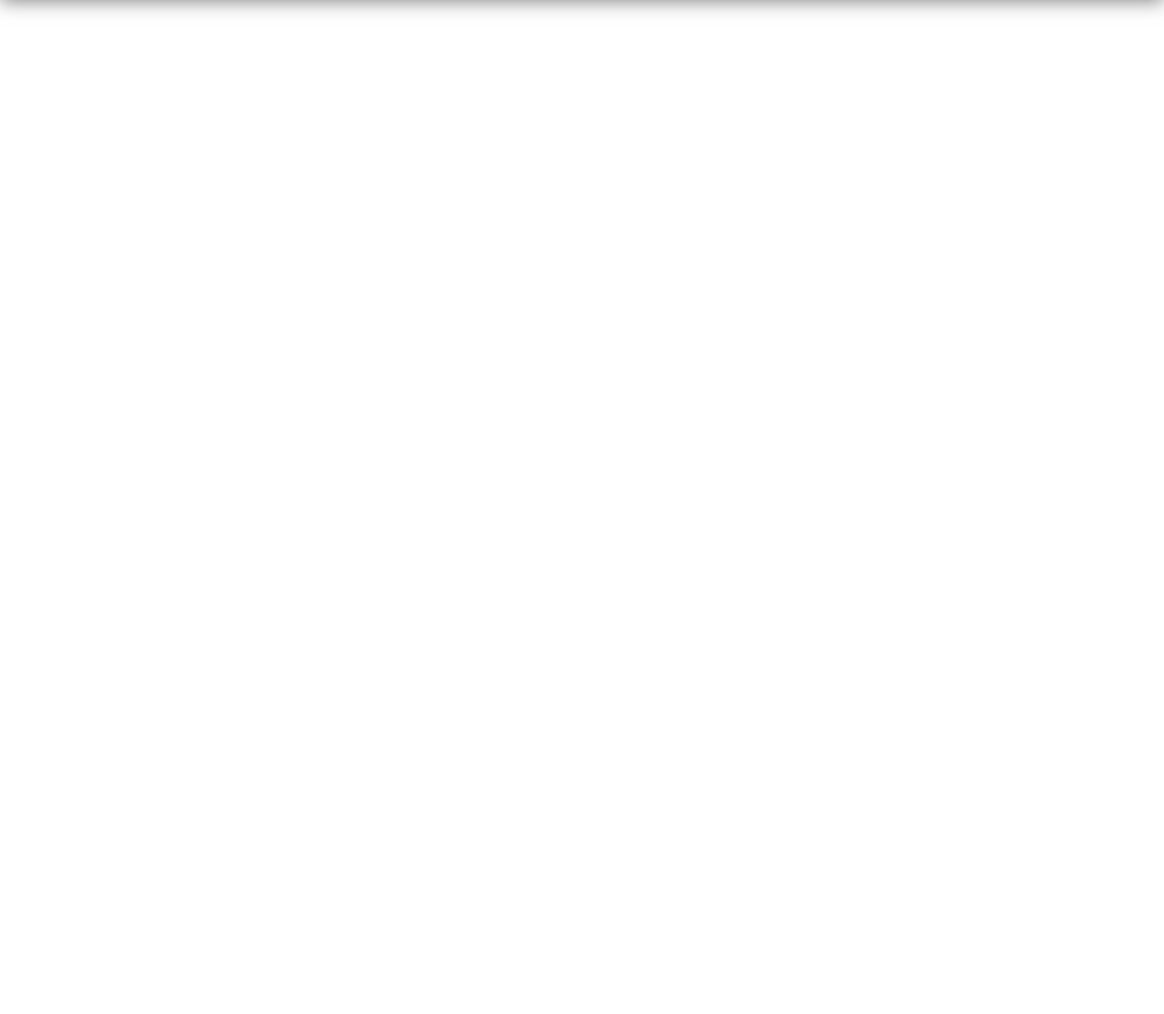
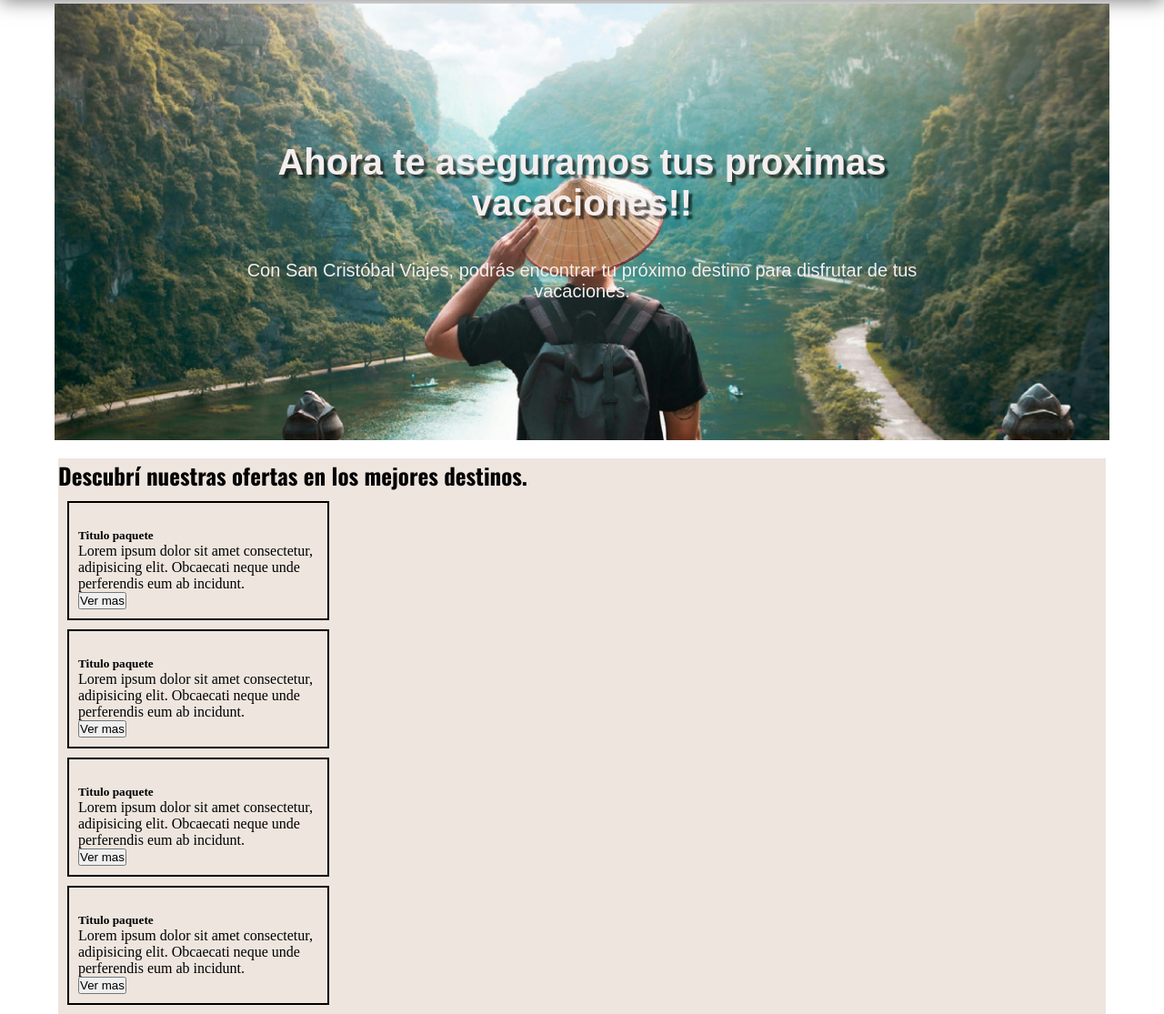
Before and after one commit to emaortigoza/SanCristobalViajes-UTN, a plain HTML site: page index.html in a window 1280 px wide. Shown: the part 99-1214 px from the top of the page at 91% size. Before the commit the page ends 800 px from the top, so only its background shows below. Drawn offline with nearby package versions, Linux system fonts and the light colour scheme.

Commit message:
Se esta trabajando en la seccion de paquetes. Ver tema de flexbox

```diff
--- a/css/style.css
+++ b/css/style.css
@@ -47,3 +47,74 @@
         text-decoration: double;
         color: rgb(114, 184, 92);
     }
+/*----------------------------------------*/
+/* Main */
+
+/* .container__hero{
+
+}
+ */
+.imagen__hero{
+    height: 60vh;
+    background-image: url("../imagenes/portada.jpg");
+    background-repeat: no-repeat;
+    background-size: cover;
+    background-position: center center;
+    display:flex ;
+    justify-content: center;
+    align-items: center;
+    flex-direction: column;
+    padding-inline: 200px;
+    text-align: center;
+    margin-top: 5px;
+    margin-left: 60px;
+    margin-right: 60px;
+}
+
+.imagen__hero h2{
+    color: rgb(245, 238, 238);
+    font-family: "Montserrat", sans-serif;
+    font-size: 40px;
+    text-shadow: 4px 4px 2px rgba(0,0,0,0.6);
+}
+.imagen__hero p{
+    margin-top: 2em;
+    color: rgb(245, 238, 238);
+    font-family: "Montserrat", sans-serif;
+    font-size: 20px ;
+}
+
+/*---Paquetes---*/
+
+.paquetes__hero{
+    margin-top: 20px;
+    background-color: rgb(238, 229, 222);
+    width:  90%;
+    margin-left: auto;
+    margin-right: auto;
+}
+
+.paquetes__hero h3{
+    font-family: "Oswald" ;
+    font-size: 25px;
+    font-weight: bold;
+    color: black;
+}
+
+.paquete__galeria{
+    display: flex;
+    flex-direction: row;
+    justify-content: ;
+}
+
+.paquete__galeria .galeria__card{
+
+
+}
+
+.card{
+    width: 18rem;
+    border: solid 2px black;
+    padding: 10px;
+    margin: 10px;
+}
--- a/index.html
+++ b/index.html
@@ -18,5 +18,70 @@
             </ul>
         </nav>
     </header>
+
+    <main class="container__hero">
+        <section class="imagen__hero">
+            <div class="row mt-5">
+                <h2>
+                    Ahora te aseguramos tus proximas vacaciones!!
+                </h2>
+                <p>
+                    Con San Cristóbal Viajes, podrás encontrar tu próximo destino para disfrutar de tus vacaciones.
+                </p>
+            </div>
+        </section>
+
+        <section class="paquetes__hero">
+            <h3 class="catalogo__header">Descubrí nuestras ofertas en los mejores destinos.</h3>
+
+            <div class="paquete__galeria">
+                <div class="galeria__card">
+                    <div class="card">
+                        <img src="" alt="">
+                        <div class="card__body">
+                            <h5 class="card__title">Titulo paquete</h5>
+                            <p class="card__text">
+                                Lorem ipsum dolor sit amet consectetur, adipisicing elit. Obcaecati neque unde perferendis eum ab incidunt.
+                            </p>
+                            <button class="boton">Ver mas</button>
+                        </div>
+                    </div>
+
+                    <div class="card">
+                        <img src="" alt="">
+                        <div class="card__body">
+                            <h5 class="card__title">Titulo paquete</h5>
+                            <p class="card__text">
+                                Lorem ipsum dolor sit amet consectetur, adipisicing elit. Obcaecati neque unde perferendis eum ab incidunt.
+                            </p>
+                            <button class="boton">Ver mas</button>
+                        </div>
+                    </div>
+
+                    <div class="card">
+                        <img src="" alt="">
+                        <div class="card__body">
+                            <h5 class="card__title">Titulo paquete</h5>
+                            <p class="card__text">
+                                Lorem ipsum dolor sit amet consectetur, adipisicing elit. Obcaecati neque unde perferendis eum ab incidunt.
+                            </p>
+                            <button class="boton">Ver mas</button>
+                        </div>
+                    </div>
+
+                    <div class="card">
+                        <img src="" alt="">
+                        <div class="card__body">
+                            <h5 class="card__title">Titulo paquete</h5>
+                            <p class="card__text">
+                                Lorem ipsum dolor sit amet consectetur, adipisicing elit. Obcaecati neque unde perferendis eum ab incidunt.
+                            </p>
+                            <button class="boton">Ver mas</button>
+                        </div>
+                    </div>
+                </div>
+            </div>
+        </section>
+    </main>
 </body>
 </html>
```
